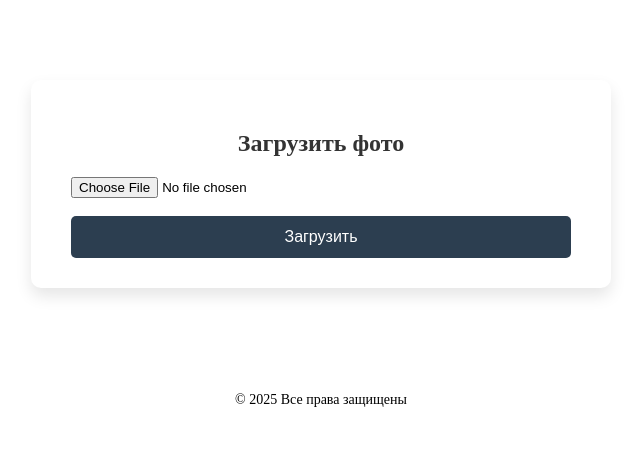
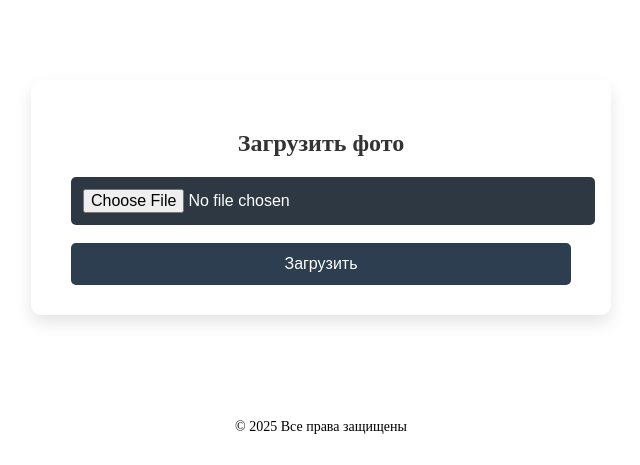
Before and after one commit to dOOmcLiF/lab12, a PHP site: page /index.php?page=upload_image in a window 1280 px wide. Shown: the part 138-603 px from the top of the page, without its empty margins (319-959 px from the left). Run offline with PHP 8.4, Linux system fonts and the light colour scheme; a user stored in the database is signed in; data comes from the database, SQL or seed files in the repository; data that the repository does not hold is empty.

Commit message:
upload styles fix

```diff
--- a/assets/styles.css
+++ b/assets/styles.css
@@ -340,7 +340,7 @@ button:hover {
     transition: background 0.3s ease; /* Плавный переход цвета */
 }
 
-upload-container file {
+.upload-container input {
     width: 100%; /* Полная ширина кнопки */
     padding: 12px; /* Отступ внутри кнопки */
     background-color:#2e3842; /* Цвет фона кнопки */
```
Also changed, not shown: thumbs/img_683593b602a11_images.jpg (added), uploads/img_683593b602a11_images.jpg (added).
